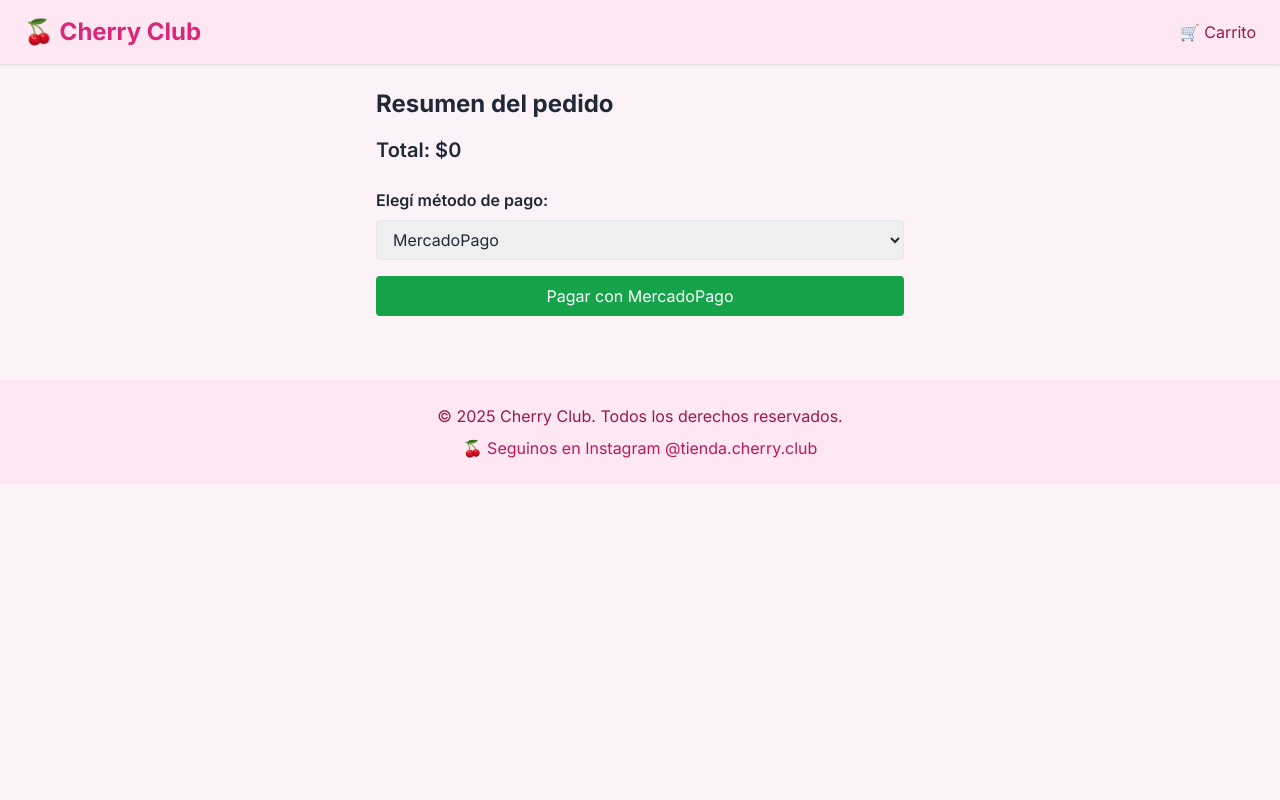
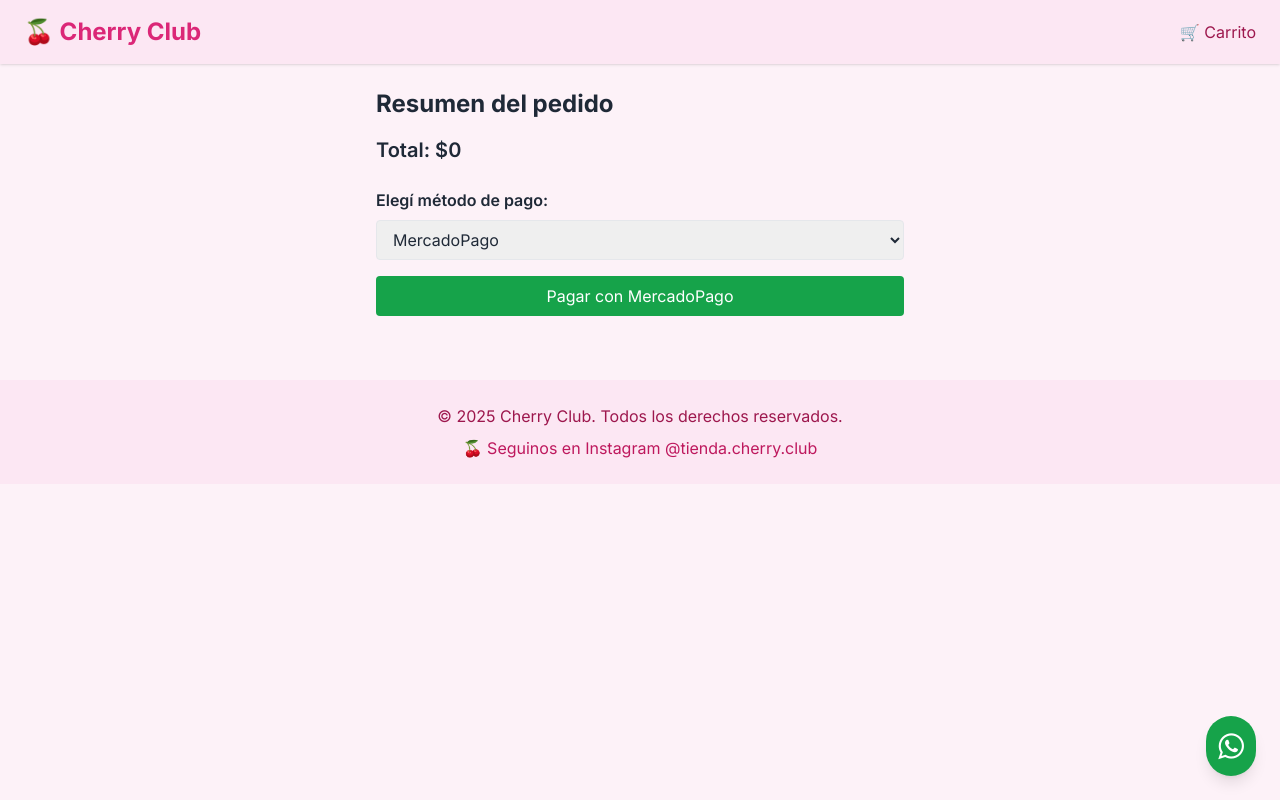
Before and after one commit to camiloquirogadev/cherry-club, a React (Vite) app: page /checkout in a window 1280 px wide. Built offline with nearby package versions, Linux system fonts and the light colour scheme.

Commit message:
add wsp button

```diff
--- a/package.json
+++ b/package.json
@@ -9,6 +9,7 @@
     "preview": "vite preview"
   },
   "dependencies": {
+    "font-awesome": "^4.7.0",
     "react": "^18.2.0",
     "react-dom": "^18.2.0",
     "react-router-dom": "^6.21.1"
--- a/src/App.jsx
+++ b/src/App.jsx
@@ -7,6 +7,7 @@ import Product from "./pages/Product";
 import Cart from "./pages/Cart";
 import Checkout from "./pages/Checkout";
 import Footer from "./components/Footer";
+import WhatsAppButton from "./components/WhatsAppButton";
 
 function App() {
   return (
@@ -20,6 +21,7 @@ function App() {
           <Route path="/checkout" element={<Checkout />} />
         </Routes>
         <Footer />
+        <WhatsAppButton />
       </Router>
     </CartProvider>
   );
--- /dev/null
+++ b/src/components/WhatsAppButton.jsx
@@ -0,0 +1,17 @@
+import React from "react";
+
+function WhatsAppButton() {
+  return (
+    <a
+      href="https://wa.me/5491168060403" // Cambia este número por el tuyo
+      target="_blank"
+      rel="noopener noreferrer"
+      className="fixed bottom-6 right-6 bg-green-600 text-white p-3 rounded-full shadow-lg hover:bg-green-700 transition-all"
+      aria-label="Contactar por WhatsApp"
+    >
+      <i className="fa fa-whatsapp text-3xl"></i>  {/* Aquí está la clase correcta para WhatsApp */}
+    </a>
+  );
+}
+
+export default WhatsAppButton;
--- a/src/index.css
+++ b/src/index.css
@@ -1,3 +1,6 @@
+/* Importamos FontAwesome directamente en main.jsx o App.jsx */
+
+/* Tailwind */
 @tailwind base;
 @tailwind components;
 @tailwind utilities;
@@ -12,6 +15,7 @@ body {
   font-family: 'Inter', sans-serif;
 }
 
+/* Otras personalizaciones */
 a {
   @apply text-pink-700 hover:underline;
 }
@@ -19,3 +23,11 @@ a {
 button {
   @apply transition duration-200;
 }
+
+a {
+  @apply text-pink-700 hover:underline;
+}
+
+button {
+  @apply transition duration-200;
+}
--- a/src/main.jsx
+++ b/src/main.jsx
@@ -1,7 +1,8 @@
 import React from 'react';
 import ReactDOM from 'react-dom/client';
 import App from './App.jsx';
-import './index.css';
+import 'font-awesome/css/font-awesome.css';  // Importamos FontAwesome aquí
+import './index.css';  // Importamos Tailwind después
 
 ReactDOM.createRoot(document.getElementById('root')).render(
   <React.StrictMode>
```
Also changed, not shown: 1 other file (tests, documents, lock files or other folders).
